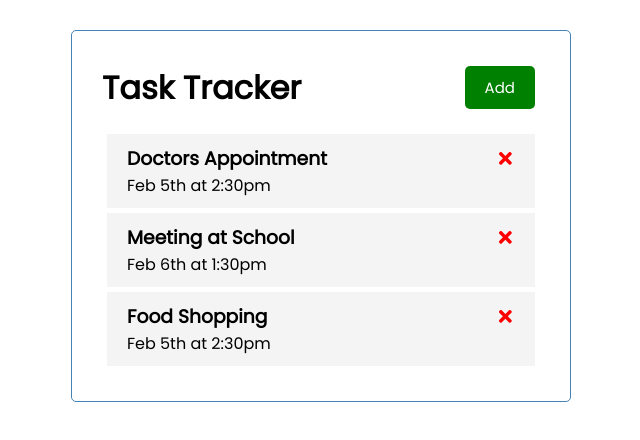
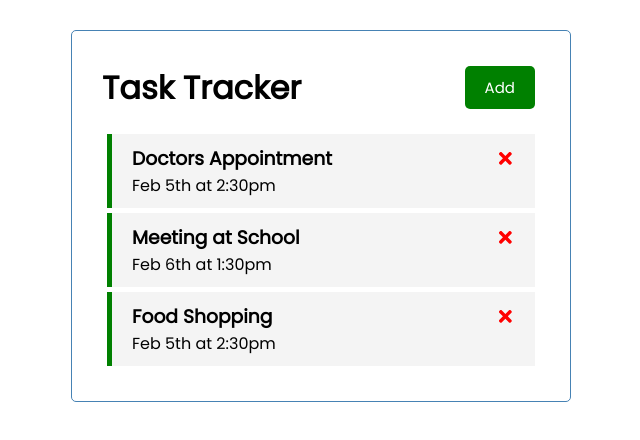
Before and after one commit to bsinglet/react-task-tracker, a React (Create React App) app: page / in a window 1280 px wide. Shown: the top 440 px of the page, without its empty margins (319-959 px from the left). Built offline with nearby package versions, Linux system fonts and the light colour scheme.

Commit message:
Added functionality so double-clicking on a task toggles its reminder property, which is indicated with a green border.

```diff
--- a/src/App.js
+++ b/src/App.js
@@ -29,10 +29,19 @@
     setTasks(tasks.filter((task) => task.id != id))
   }
 
+  // Toggle Reminder
+  const toggleReminder = (id) => {
+    setTasks(
+      tasks.map((task) =>
+        task.id === id ? {...task, reminder: !task.reminder } : task
+      )
+    )
+  }
+
   return (
     <div className="container">
       <Header />
-      {tasks.length > 0 ? <Tasks tasks={tasks} onDelete={deleteTask} /> : 'No Tasks To Show'}
+      {tasks.length > 0 ? <Tasks tasks={tasks} onDelete={deleteTask} onToggle={toggleReminder} /> : 'No Tasks To Show'}
     </div>
   );
 }
--- a/src/components/Task.js
+++ b/src/components/Task.js
@@ -1,8 +1,8 @@
 import { FaTimes } from 'react-icons/fa'
 
-const Task = ({ task, onDelete }) => {
+const Task = ({ task, onDelete, onToggle }) => {
   return (
-    <div className='task'>
+    <div className={`task ${task.reminder ? 'reminder': ''}`} onDoubleClick={() => onToggle(task.id)}>
       <h3>{task.text} <FaTimes
         style={{ color: 'red', cursor: 'pointer'}}
         onClick={() => onDelete(task.id)} /></h3>
--- a/src/components/Tasks.js
+++ b/src/components/Tasks.js
@@ -1,10 +1,10 @@
 import Task from './Task'
 
-const Tasks = ({ tasks, onDelete }) => {
+const Tasks = ({ tasks, onDelete, onToggle }) => {
   return (
     <>
       {tasks.map((task) => (
-        <Task key={task.id} task={task} onDelete={onDelete} />
+        <Task key={task.id} task={task} onDelete={onDelete} onToggle={onToggle} />
       ))}
     </>
   )
```
